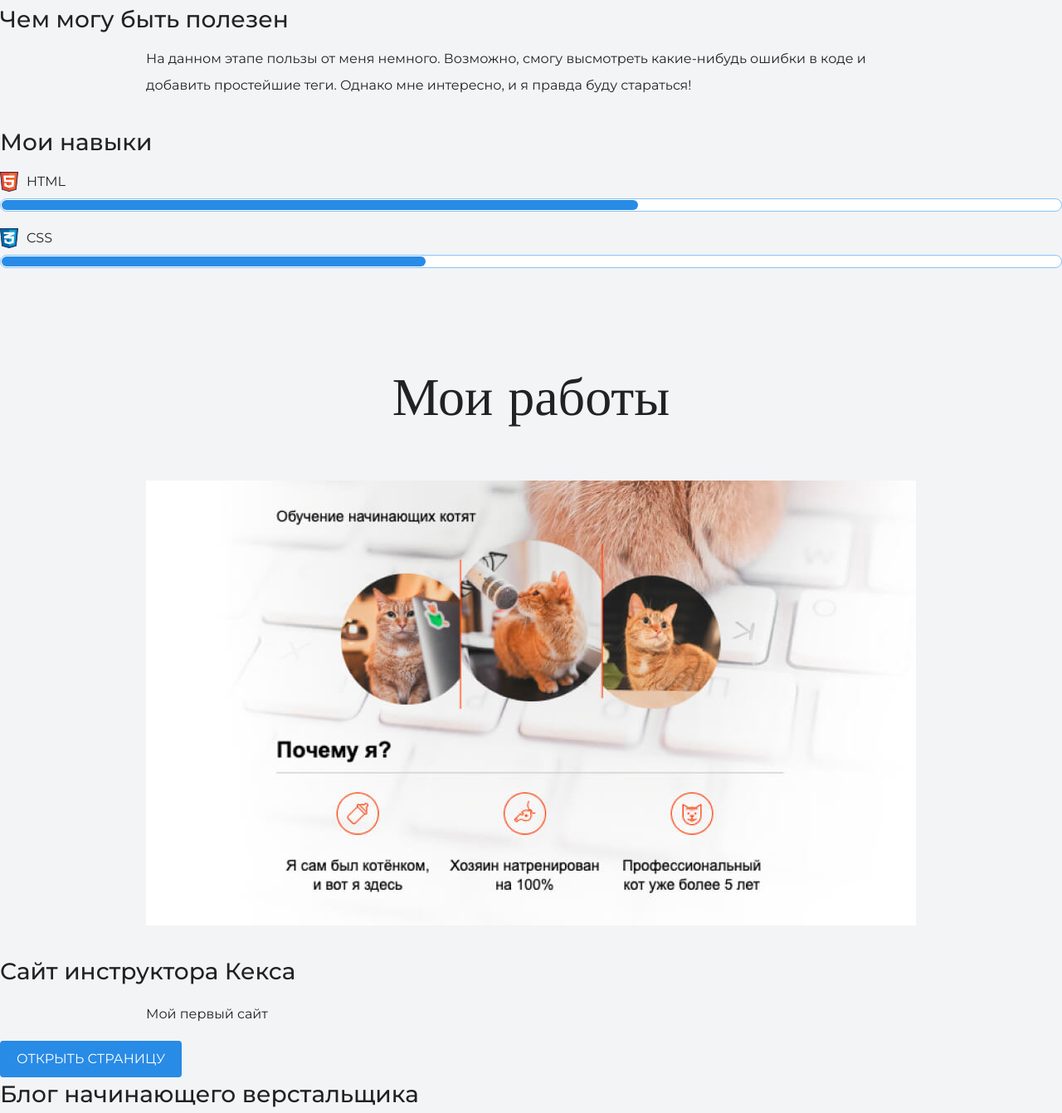
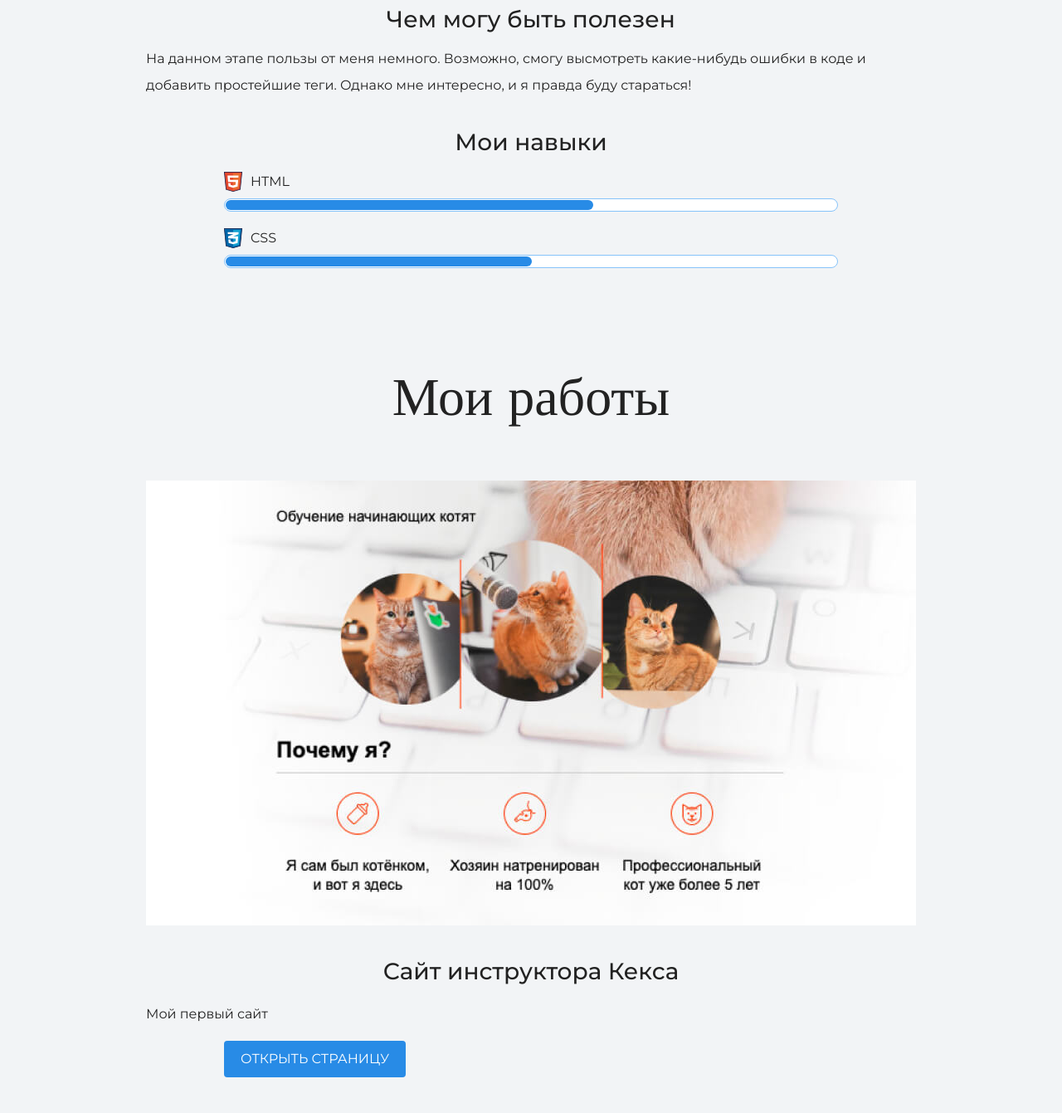
Before and after one commit to M1k3y95/FusRoDah, a plain HTML site: page index.html in a window 1280 px wide. Shown: the part 1976-3317 px from the top of the page at 83% size. Drawn offline with nearby package versions, Linux system fonts and the light colour scheme.

Commit message:
Upgrade for the site. Again.

```diff
--- a/index.html
+++ b/index.html
@@ -38,7 +38,7 @@
           <dt class="skill-html">HTML</dt>
           <dd class="level"><div style="width: 60%">60%</div></dd>
           <dt class="skill-css">CSS</dt>
-          <dd class="level"><div style="width: 40%">40%</div></dd>
+          <dd class="level"><div style="width: 50%">50%</div></dd>
         </dl>
       </div>
 
--- a/style.css
+++ b/style.css
@@ -111,15 +111,19 @@ body {
 }
 
 .skill-html {
+  margin-left: 270px;
   background-image: url("img/icon-html.svg");
 }
 
 .skill-css {
+  margin-left: 270px;
   background-image: url("img/icon-css.svg");
 }
 
 .level {
   margin: 4px 0 16px;
+  margin-left: 270px;
+  margin-right: 270px;
   padding: 0;
   height: 14px;
   font-size: 0;
@@ -159,6 +163,8 @@ body {
 }
 
 .button {
+  margin-left: 270px;
+  margin-bottom: 50px;
   padding: 6px 20px;
   display: inline-block;
   vertical-align: baseline;
@@ -191,3 +197,7 @@ body {
   padding-left: 25px;
   background-image: url("img/icon-phone-footer.svg");
 }
+
+h3 {
+  text-align: center;
+}
```
